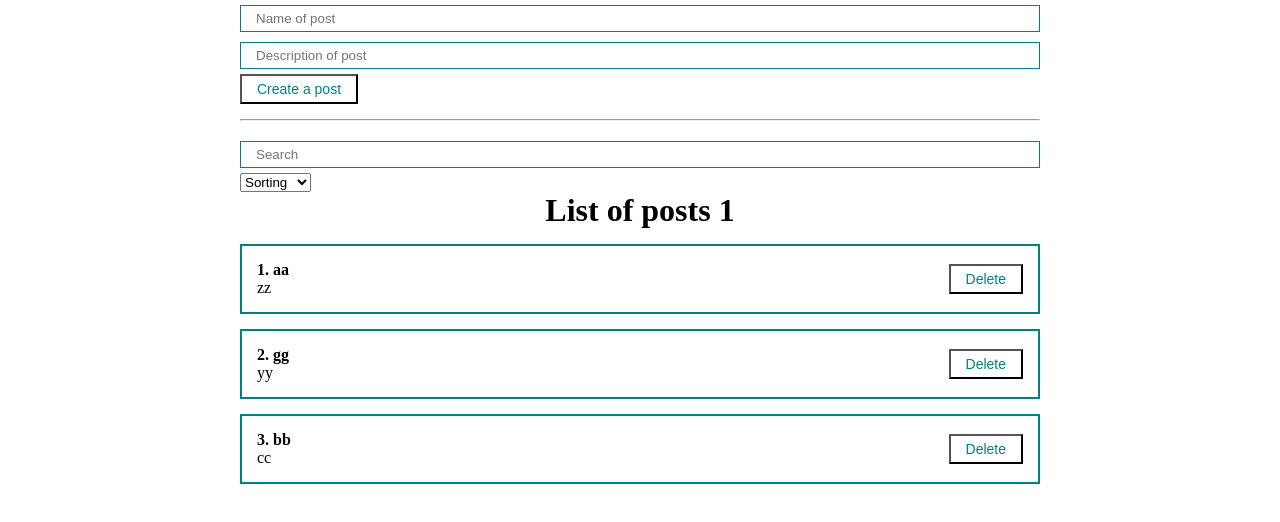
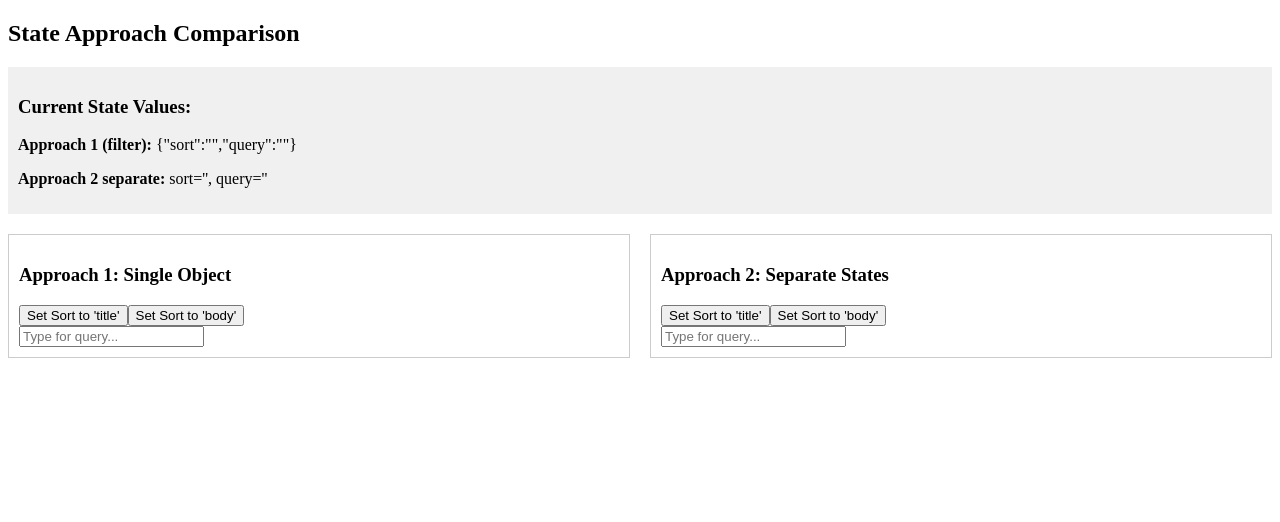
Before and after one commit to AndreyChim/react-fund-course, a React (Create React App) app: page / in a window 1280 px wide. Shown: the top 522 px of the page. Built offline with nearby package versions, Linux system fonts and the light colour scheme.

Commit message:
Compare differences

```diff
--- a/src/App.js
+++ b/src/App.js
@@ -1,77 +1,92 @@
-import React, { useMemo, useRef, useState } from "react";
-import Counter from "./components/Counter";
-import ClassCounter from "./components/ClassCounter";
-import './styles/App.css'
-import PostItem from "./components/PostItem";
-import PostList from "./components/PostList";
-import MyButton from "./components/UI/button/MyButton";
-import MyInput from "./components/UI/input/MyInput";
-import PostForm from "./components/PostForm";
-import MySelect from "./components/UI/select/MySelect";
+import React, { useMemo, useState } from "react";
 import PostFilter from "./components/PostFilter";
 
 function App() {
-  const [posts, setPosts] = useState([
+  const posts = [
     { id: 1, title: 'aa', body: 'zz'},
     { id: 2, title: 'gg', body: 'yy'},
     { id: 3, title: 'bb', body: 'cc'}
-  ])
-  // const [selectedSort, setSelectedSort] = useState('')
-  // const [searchQuery, setSearchQuery] = useState('')
+  ]
 
-  // const sortedPosts = useMemo(() => {
-  //   console.log('THE sortedPosts FUNCTION HAS BEEN EXECUTED')
-  //   if(selectedSort) {
-  //     return [...posts].sort((a, b) => a[selectedSort].localeCompare(b[selectedSort]))
-  //   }
-  //   return posts
-  // },    [selectedSort, posts])
-
+  // APPROACH 1: Single object state
   const [filter, setFilter] = useState({sort: '', query: ''})
 
-  const sortedPosts = useMemo(() => {
-    console.log('THE sortedPosts FUNCTION HAS BEEN EXECUTED')
-    if(filter.sort) {
-      return [...posts].sort((a, b) => a[filter.sort].localeCompare(b[filter.sort]))
-    }
-    return posts
-  },    [filter.sort, posts])
+  // APPROACH 2: Separate states
+  const [selectedSort, setSelectedSort] = useState('')
+  const [query, setQuery] = useState('')
 
-  const sortedAndSearchedPosts = useMemo(() => {
-      return sortedPosts.filter(post => post.title.toLowerCase().includes(filter.query.toLowerCase()))
-  }, [filter.query, sortedPosts])
+  // Function to demonstrate both approaches
+  const logBothApproaches = (action, newSort, newQuery) => {
+    console.log(`\n=== ${action} ===`);
+    console.log('APPROACH 1 (Single Object):', {filter, newFilter: {sort: newSort, query: newQuery}});
+    console.log('APPROACH 2 (Separate):', {selectedSort, newSort, query, newQuery});
+  };
 
-  const createPost = (newPost) => {
-    setPosts([...posts, newPost])
+  // Demo: Change sort (simulate dropdown selection)
+  const handleSortChange = (sortValue) => {
+    logBothApproaches('CHANGING SORT', sortValue, query);
 
-  }
+    // Approach 1 update
+    setFilter({...filter, sort: sortValue});
 
-  const removePost = (post) => {
-    setPosts(posts.filter(p => p.id !==post.id))
-  }
+    // Approach 2 update
+    setSelectedSort(sortValue);
+  };
 
-  // const sortPosts = (sort) => {
-  //     setSelectedSort(sort)
-  //     console.log('sort:', sort)
-  // }
+  // Demo: Change query (simulate typing)
+  const handleQueryChange = (queryValue) => {
+    logBothApproaches('CHANGING QUERY', selectedSort, queryValue);
+
+    // Approach 1 update
+    setFilter({...filter, query: queryValue});
+
+    // Approach 2 update
+    setQuery(queryValue);
+  };
 
   return (
-    <div className="App">
-      <PostForm create={createPost}/>
-      <hr style={{margin: '15px 0'}}/>
-      <PostFilter
-          filter={filter}
-          setFilter={setFilter}
-      />
-      {sortedAndSearchedPosts.length
-          ?
-          <PostList remove={removePost} posts={sortedAndSearchedPosts} title="List of posts 1"/>
-          :
-          <h1 style={{textAlign: "center"}}>
-              No posts found!
-          </h1>
-      }
+    <div>
+      <h2>State Approach Comparison</h2>
 
+      <div style={{margin: '20px 0', padding: '10px', background: '#f0f0f0'}}>
+        <h3>Current State Values:</h3>
+        <p><strong>Approach 1 (filter):</strong> {JSON.stringify(filter)}</p>
+        <p><strong>Approach 2 separate:</strong> sort='{selectedSort}', query='{query}'</p>
+      </div>
+
+      <div style={{display: 'flex', gap: '20px'}}>
+        <div style={{flex: 1, padding: '10px', border: '1px solid #ccc'}}>
+          <h3>Approach 1: Single Object</h3>
+          <button onClick={() => handleSortChange('title')}>
+            Set Sort to 'title'
+          </button>
+          <button onClick={() => handleSortChange('body')}>
+            Set Sort to 'body'
+          </button>
+          <br/>
+          <input
+            value={filter.query}
+            onChange={(e) => handleQueryChange(e.target.value)}
+            placeholder="Type for query..."
+          />
+        </div>
+
+        <div style={{flex: 1, padding: '10px', border: '1px solid #ccc'}}>
+          <h3>Approach 2: Separate States</h3>
+          <button onClick={() => setSelectedSort('title')}>
+            Set Sort to 'title'
+          </button>
+          <button onClick={() => setSelectedSort('body')}>
+            Set Sort to 'body'
+          </button>
+          <br/>
+          <input
+            value={query}
+            onChange={(e) => setQuery(e.target.value)}
+            placeholder="Type for query..."
+          />
+        </div>
+      </div>
     </div>
   );
 }
```
